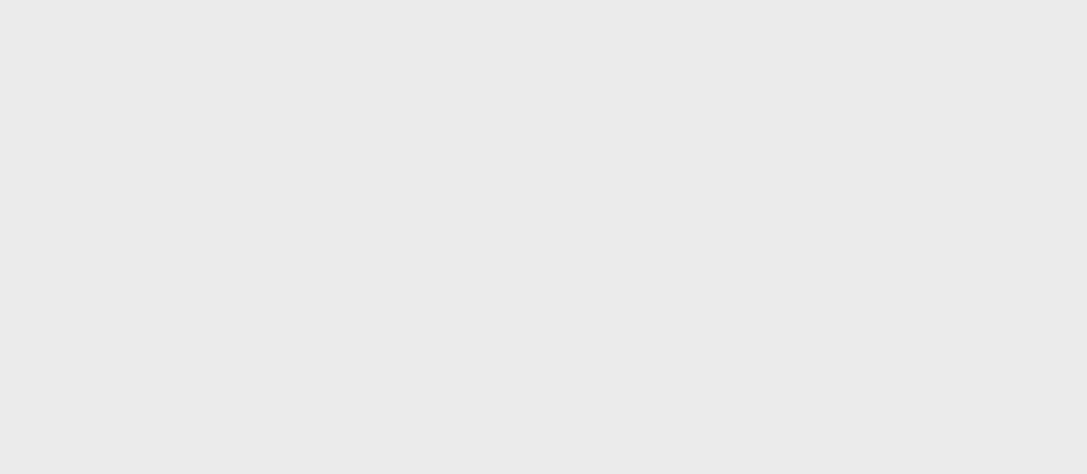
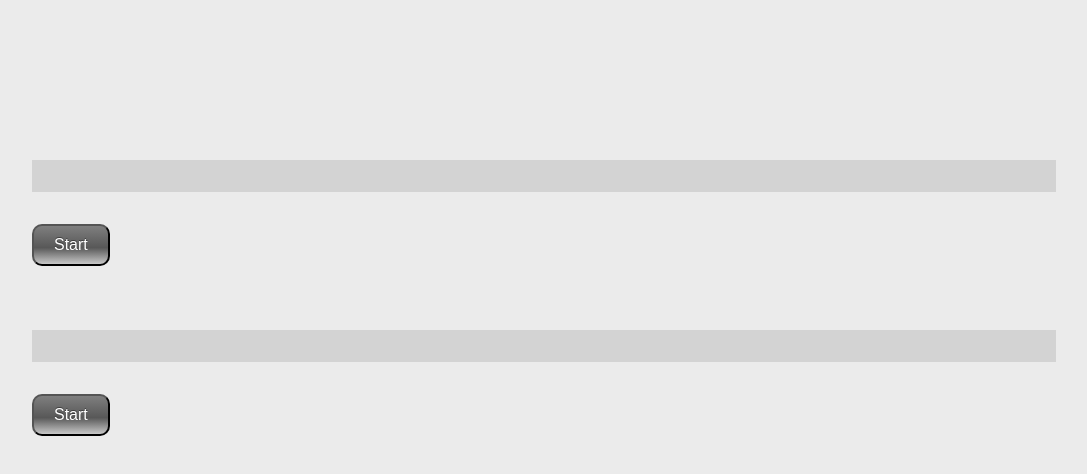
Before and after one commit to valerielamm/Experiments, a plain HTML site: page Loading Bar/index.html in a window 1280 px wide. Shown: the whole page, without its empty margins (96-1183 px from the left). Drawn offline with Linux system fonts and the light colour scheme.

Commit message:
Two different methods to do a loading bar

```diff
--- a/Loading Bar/functions.js
+++ b/Loading Bar/functions.js
@@ -1 +1,23 @@
-// Loading Bar js
+"use strict";
+
+// Loading Bar One
+function fillBar(seconds) {
+  var bar = document.querySelector('.bar');
+  bar.style.transition = seconds + 's linear width';
+  bar.style.width = '100%';
+}
+
+// Loading Bar Two
+function fillBarTwo(seconds) {
+  var bar = document.querySelector('.bar-two');
+  var atPercent = 0;
+  var interval = setInterval(function () {
+    atPercent++;
+    bar.style.width = atPercent + '%';
+    console.log('running at', atPercent);
+
+    if (atPercent >= 100) {
+      clearInterval(interval);
+    }
+  }, seconds * 1000 / 100);
+}
--- a/Loading Bar/index.html
+++ b/Loading Bar/index.html
@@ -12,6 +12,18 @@
 <body>
     <div id="wrapper">
 
+        <!--Load One-->
+        <div class="bar-container">
+            <div class="bar"></div>
+        </div>
+        <button onclick='fillBar(2)'>Start</button>
+
+        <!--Load Two-->
+        <div class="bar-container-two">
+            <div class="bar-two"></div>
+        </div>
+        <button onclick='fillBarTwo(2)'>Start</button>
+
     </div>
 </body>
 
--- a/Loading Bar/style.css
+++ b/Loading Bar/style.css
@@ -39,3 +39,38 @@ body {
     background: #ebebeb;
     font-family: sans-serif;
 }
+
+#wrapper {
+    width: 80%;
+    margin: 10em 10%;
+}
+
+.bar-container, .bar-container-two{
+    width: 100%;
+    height: 2em;
+    background: lightgrey;
+    margin-bottom: 2em;
+    margin-top: 4em;
+}
+
+.bar, .bar-two{
+    height:100%;
+    width:0%;
+    background: grey;
+}
+
+button {
+    backface-visibility: hidden;
+    position: relative;
+    cursor: pointer;
+    display: inline-block;
+    white-space: nowrap;
+    background: linear-gradient(180deg, #7f7f7f 0%, #575757 58.32681782642689%, #5b5b5b 58.32681782642689%, #c8c8c8 100%);
+    border-radius: 10px;
+    padding: 10px 20px 10px 20px;
+    color: #fff;
+    font-size: 16px;
+    font-weight: 500;
+    font-style: normal;
+    text-shadow: 0px -1px 0px rgba(0, 0, 0, 0.4)
+}
```
